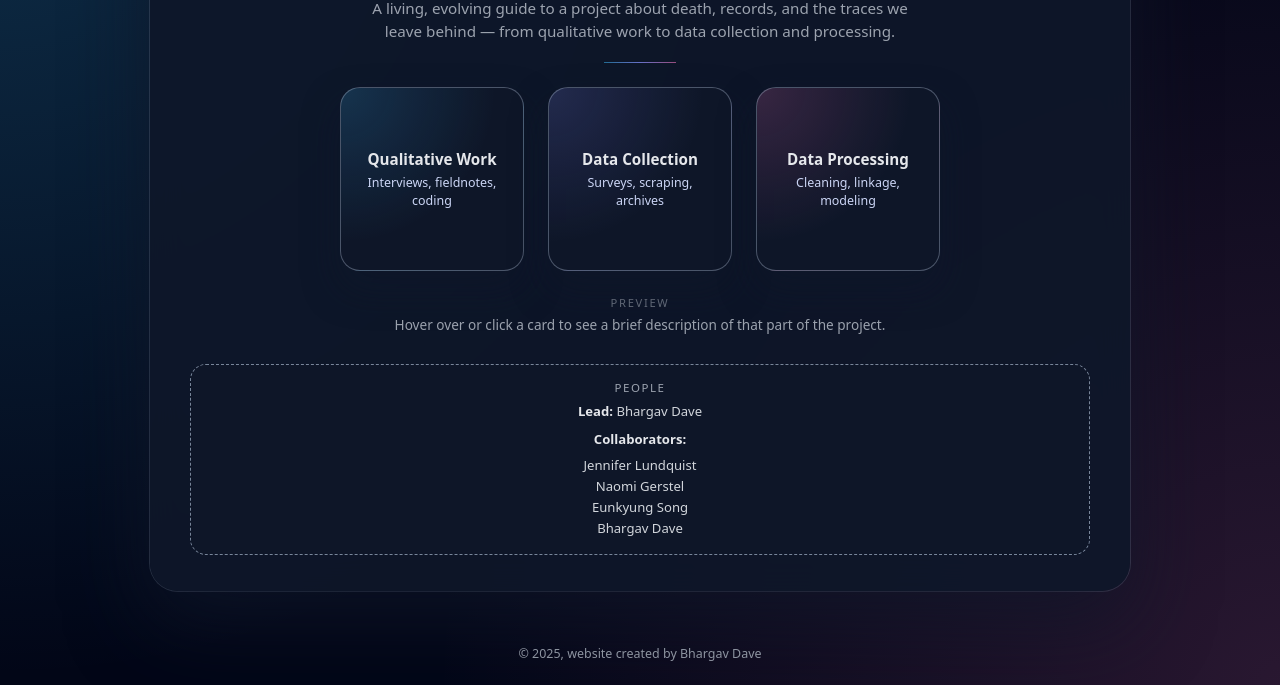
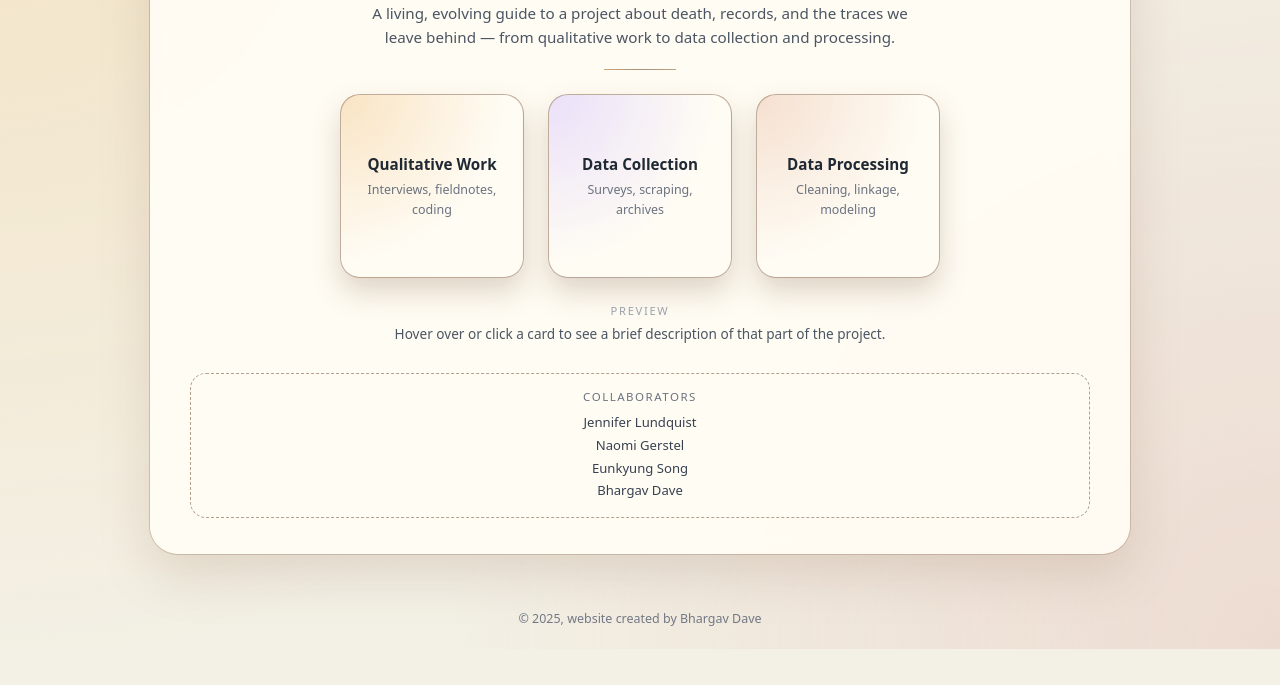
Before and after one commit to Bhargav-Dave/obit-living-dead-wiki, a plain HTML site: page index.html in a window 1280 px wide. Shown: the part 168-853 px from the top of the page. After the commit the page ends 817 px from the top, so only its background shows below. Drawn offline with nearby package versions, Linux system fonts and the light colour scheme.

Commit message:
created homepage v1.01

```diff
--- a/index.html
+++ b/index.html
@@ -9,14 +9,14 @@
   <style>
     /*
       ===== Global page styles =====
-      Dark background with subtle color gradients.
-      TODO: Tweak the background gradients here if you want a different color mood.
+      Lighter cream / academic theme with subtle warm gradients.
+      TODO: Adjust the background colors/gradients here if you want a different mood.
     */
     :root {
       font-family: system-ui, -apple-system, BlinkMacSystemFont, "Segoe UI", sans-serif;
-      line-height: 1.5;
-      color: #e5e7eb;
-      background: #020617;
+      line-height: 1.6;
+      color: #1f2933;
+      background: #f3f0e5;
     }
 
     body {
@@ -24,10 +24,10 @@
       padding: 0;
       min-height: 100vh;
       background:
-        radial-gradient(circle at top left, rgba(56, 189, 248, 0.22), transparent 55%),
-        radial-gradient(circle at bottom right, rgba(244, 114, 182, 0.16), transparent 55%),
-        #020617;
-      color: #e5e7eb;
+        radial-gradient(circle at top left, rgba(243, 213, 159, 0.45), transparent 55%),
+        radial-gradient(circle at bottom right, rgba(224, 181, 171, 0.35), transparent 55%),
+        #f3f0e5;
+      color: #1f2933;
     }
 
     /* Overall vertical layout: main content + footer */
@@ -48,14 +48,14 @@
     /* Main container card for the homepage */
     .app-shell {
       width: min(900px, 100vw - 2.5rem);
-      background: rgba(15, 23, 42, 0.92);
+      background: rgba(255, 252, 244, 0.96); /* warm paper-like card */
       border-radius: 1.75rem;
       box-shadow:
-        0 30px 80px rgba(15, 23, 42, 0.7),
-        0 0 0 1px rgba(148, 163, 184, 0.3);
+        0 20px 50px rgba(148, 120, 97, 0.22),
+        0 0 0 1px rgba(148, 120, 97, 0.35);
       padding: 2rem 2.5rem 2.25rem;
       text-align: center; /* center all text by default */
-      backdrop-filter: blur(16px);
+      backdrop-filter: blur(10px);
     }
 
     @media (max-width: 700px) {
@@ -69,15 +69,15 @@
     .project-title {
       font-size: clamp(2rem, 3vw, 2.35rem);
       font-weight: 700;
-      letter-spacing: 0.07em;
+      letter-spacing: 0.08em;
       text-transform: uppercase;
       margin-bottom: 0.7rem;
-      color: #f9fafb;
+      color: #111827;
     }
 
     .project-subtitle {
       font-size: 0.95rem;
-      color: #9ca3af;
+      color: #4b5563;
       max-width: 34rem;
       margin: 0 auto;
     }
@@ -88,11 +88,11 @@
       margin: 1.25rem auto 1.5rem;
       background: linear-gradient(
         to right,
-        rgba(56, 189, 248, 0.6),
-        rgba(129, 140, 248, 0.9),
-        rgba(244, 114, 182, 0.7)
+        rgba(191, 128, 64, 0.8),
+        rgba(148, 120, 97, 0.9),
+        rgba(174, 136, 94, 0.85)
       );
-      opacity: 0.85;
+      opacity: 0.9;
     }
 
     /* Card row for the three main sections */
@@ -116,11 +116,10 @@
       align-items: center;
       justify-content: center;
       cursor: pointer;
-      background: radial-gradient(circle at top left, rgba(56, 189, 248, 0.12), transparent 60%),
-                  radial-gradient(circle at bottom right, rgba(244, 114, 182, 0.12), transparent 55%),
-                  rgba(15, 23, 42, 0.9);
-      border: 1px solid rgba(148, 163, 184, 0.45);
-      box-shadow: 0 18px 35px rgba(15, 23, 42, 0.55);
+      background: radial-gradient(circle at top left, rgba(245, 211, 162, 0.46), transparent 65%),
+                  rgba(255, 252, 244, 0.98);
+      border: 1px solid rgba(148, 120, 97, 0.6);
+      box-shadow: 0 14px 28px rgba(148, 120, 97, 0.3);
       transition:
         transform 160ms ease,
         box-shadow 160ms ease,
@@ -128,45 +127,45 @@
         background 160ms ease;
     }
 
-    /* Slightly different accents per card for a multicolor but not too poppy feel */
+    /* Slightly different accents per card for a multicolor but still muted feel */
     .nav-card:nth-child(1) {
-      background: radial-gradient(circle at top left, rgba(56, 189, 248, 0.18), transparent 60%),
-                  rgba(15, 23, 42, 0.9);
+      background: radial-gradient(circle at top left, rgba(245, 211, 162, 0.6), transparent 65%),
+                  rgba(255, 252, 244, 0.98);
     }
 
     .nav-card:nth-child(2) {
-      background: radial-gradient(circle at top left, rgba(129, 140, 248, 0.18), transparent 60%),
-                  rgba(15, 23, 42, 0.9);
+      background: radial-gradient(circle at top left, rgba(214, 196, 255, 0.5), transparent 65%),
+                  rgba(255, 252, 244, 0.98);
     }
 
     .nav-card:nth-child(3) {
-      background: radial-gradient(circle at top left, rgba(244, 114, 182, 0.18), transparent 60%),
-                  rgba(15, 23, 42, 0.9);
+      background: radial-gradient(circle at top left, rgba(237, 200, 178, 0.55), transparent 65%),
+                  rgba(255, 252, 244, 0.98);
     }
 
     .nav-card:hover {
       transform: translateY(-6px) scale(1.04);
-      box-shadow: 0 24px 50px rgba(15, 23, 42, 0.7);
-      border-color: rgba(191, 219, 254, 0.9);
+      box-shadow: 0 22px 34px rgba(148, 120, 97, 0.4);
+      border-color: rgba(148, 120, 97, 0.95);
     }
 
     .nav-card-title {
       font-size: 0.95rem;
       font-weight: 600;
       margin-bottom: 0.2rem;
-      color: #e5e7eb;
+      color: #1f2933;
     }
 
     .nav-card-meta {
       font-size: 0.78rem;
-      color: #cbd5f5;
+      color: #6b7280;
     }
 
     /* Small preview line beneath the cards */
     .preview-bar {
       margin-top: 1.5rem;
       font-size: 0.85rem;
-      color: #9ca3af;
+      color: #4b5563;
       min-height: 1.3em; /* keep height stable even when text changes */
     }
 
@@ -174,7 +173,7 @@
       text-transform: uppercase;
       letter-spacing: 0.15em;
       font-size: 0.7rem;
-      color: #6b7280;
+      color: #9ca3af;
       margin-bottom: 0.2rem;
     }
 
@@ -183,45 +182,40 @@
       margin-top: 1.75rem;
       padding: 0.9rem 1rem;
       border-radius: 1rem;
-      background: rgba(15, 23, 42, 0.9);
-      border: 1px dashed rgba(148, 163, 184, 0.8);
+      background: rgba(255, 252, 244, 0.96);
+      border: 1px dashed rgba(148, 120, 97, 0.7);
       font-size: 0.82rem;
-      color: #d1d5db;
+      color: #374151;
     }
 
     .collab-heading {
       text-transform: uppercase;
       letter-spacing: 0.13em;
       font-size: 0.72rem;
-      color: #9ca3af;
+      color: #6b7280;
       margin-bottom: 0.35rem;
-    }
-
-    .collab-role {
-      font-weight: 600;
-      color: #e5e7eb;
     }
 
     .collab-list ul {
       list-style: none;
       padding: 0;
-      margin: 0.4rem 0 0;
+      margin: 0.25rem 0 0;
     }
 
     .collab-list li {
-      margin: 0.08rem 0;
+      margin: 0.1rem 0;
     }
 
     /* Footer at bottom of page */
     .site-footer {
       font-size: 0.78rem;
-      color: #9ca3af;
+      color: #6b7280;
       text-align: center;
       padding: 0.9rem 1rem 1.3rem;
     }
 
     .site-footer span {
-      opacity: 0.9;
+      opacity: 0.95;
     }
   </style>
 
@@ -262,11 +256,11 @@
 
     /*
       ===== Collaborators configuration =====
-      TODO: If collaborators change, add/remove names or adjust roles here.
+      NOTE: There is no project lead line anymore.
+      TODO: If collaborators change, add/remove names or adjust order here.
     */
     const COLLABORATORS = {
-      lead: "Bhargav Dave", // TODO: Change if someone else is lead
-      // Ordered list of collaborators (displayed in order)
+      // Ordered list of collaborators (displayed in this order)
       list: [
         "Jennifer Lundquist",
         "Naomi Gerstel",
@@ -363,23 +357,13 @@
 
           {/* ===== Collaborators box ===== */}
           <section className="collab-list" aria-label="Collaborators">
-            <div className="collab-heading">People</div>
-
-            {/* TODO: Edit COLLABORATORS.lead if the lead changes */}
-            <div>
-              <span className="collab-role">Lead: </span>
-              <span>{COLLABORATORS.lead}</span>
-            </div>
-
-            <div style={{ marginTop: "0.5rem" }}>
-              <span className="collab-role">Collaborators:</span>
+            <div className="collab-heading">Collaborators</div>
             <ul>
               {/* TODO: Add or remove names in COLLABORATORS.list above */}
               {COLLABORATORS.list.map((name) => (
                 <li key={name}>{name}</li>
               ))}
             </ul>
-            </div>
           </section>
         </div>
       );
```
Lines whose indentation alone changed are shown as unchanged.
